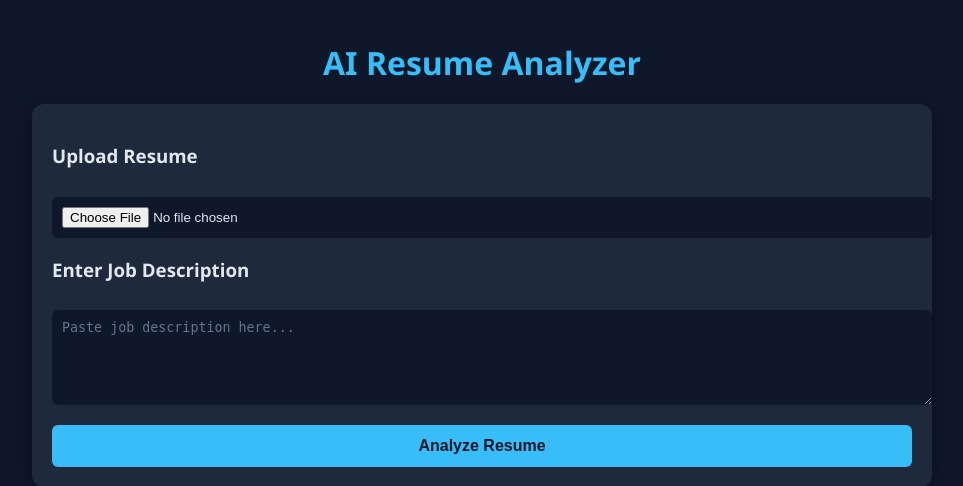
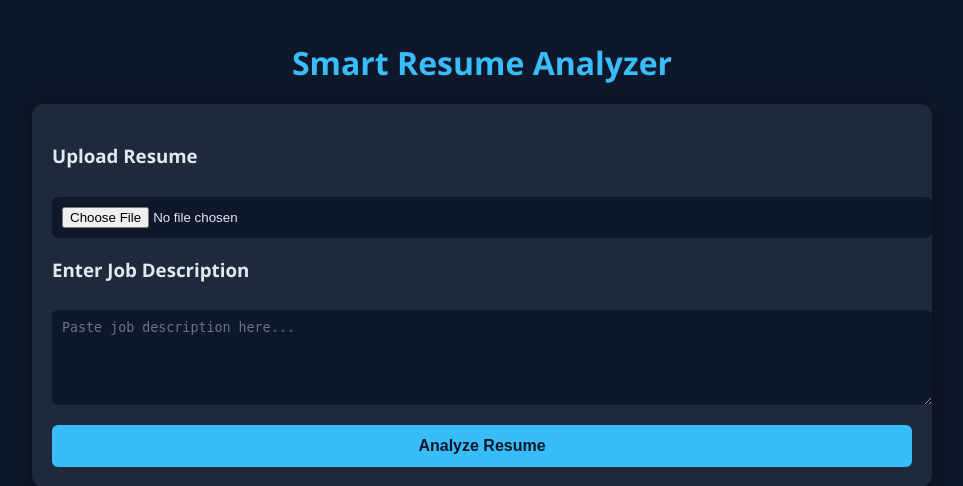
Before and after one commit to meharkarthik9/ai-resume, a Django app: page / in a window 1280 px wide. Shown: the top 486 px of the page, without its empty margins (158-1121 px from the left). Run offline with Django 5.2, Linux system fonts and the light colour scheme.

Commit message:
fixed name

```diff
--- a/analyzer/templates/analyzer/home.html
+++ b/analyzer/templates/analyzer/home.html
@@ -1,7 +1,7 @@
 <!DOCTYPE html>
 <html>
 <head>
-    <title>AI Resume Analyzer</title>
+    <title>Smart Resume Analyzer</title>
     <meta name="viewport" content="width=device-width, initial-scale=1.0">
 
     <style>
@@ -121,7 +121,7 @@
 
 <div class="container">
 
-    <h1>AI Resume Analyzer</h1>
+    <h1>Smart Resume Analyzer</h1>
 
     <div class="card">
         <form method="POST" enctype="multipart/form-data">
```
